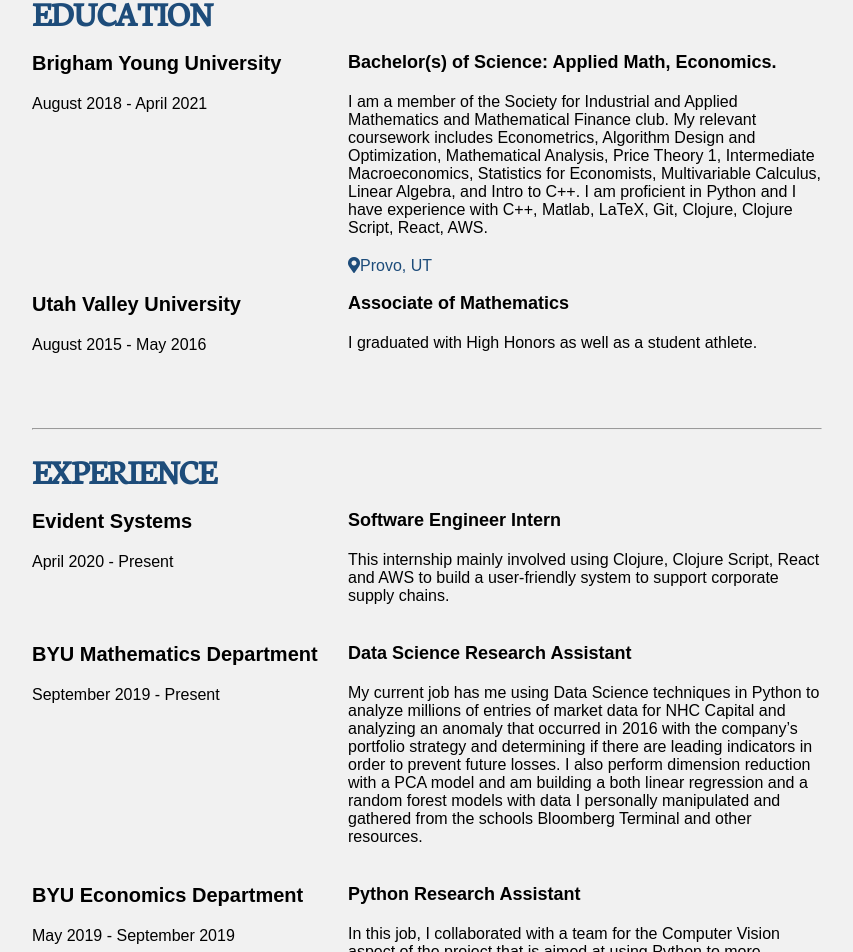
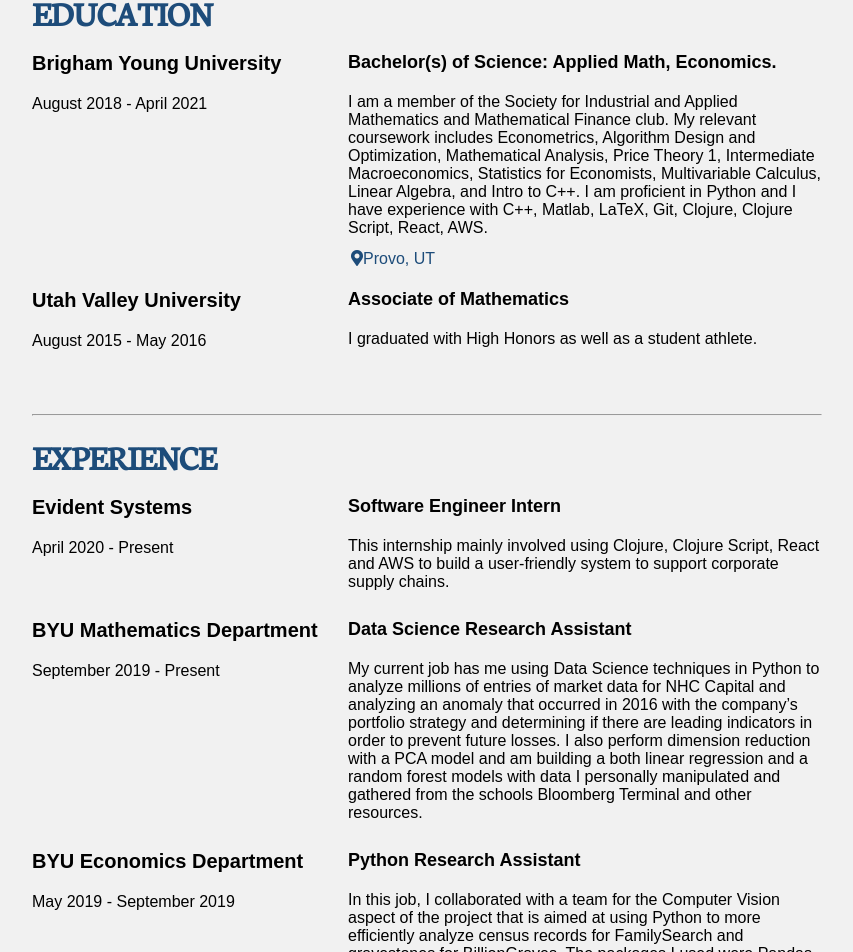
Before and after one commit to layniecalderwood/coryrhunter.com, a Jekyll site: the page built from index.md, in a window 1280 px wide. Shown: the part 856-1808 px from the top of the page, without its empty margins (213-1066 px from the left). Built offline with Jekyll 4.4.1, drawn with Linux system fonts in a browser that asks for light colours; nearby versions of some CDN libraries; our own code applies the rules of GitHub Pages for plain Markdown files.

Commit message:
this is going to work

```diff
--- a/_layouts/default.html
+++ b/_layouts/default.html
@@ -52,7 +52,7 @@ p {
   font-size: 16px;
   color: black;
   margin-top: 20px;
-  margin-bottom: 20px;
+  margin-bottom: 10px;
 }
 
 @keyframes fadein {
@@ -68,6 +68,7 @@ p {
     color: #1D4C7A;
     font-family: 'Montserrat', Arial, sans-serif;
     font-size: 16px;
+    padding: 3px;
 }
 
 .i {
```
